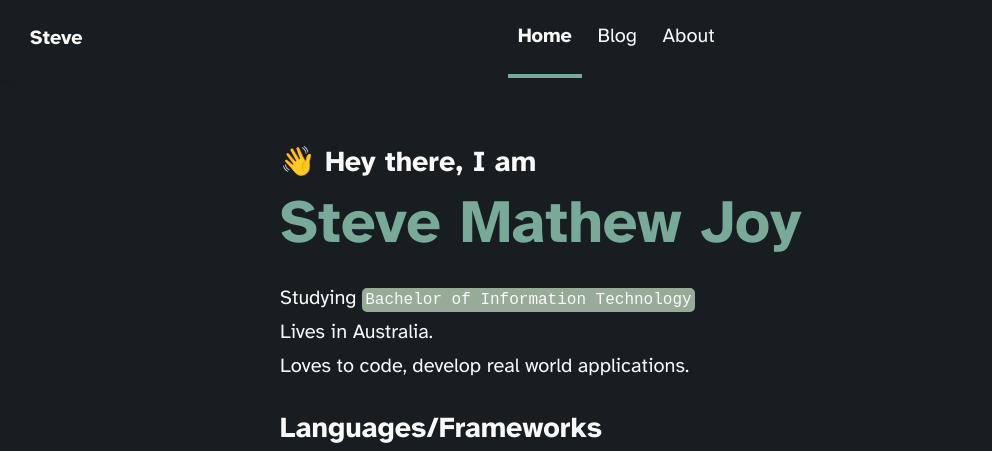
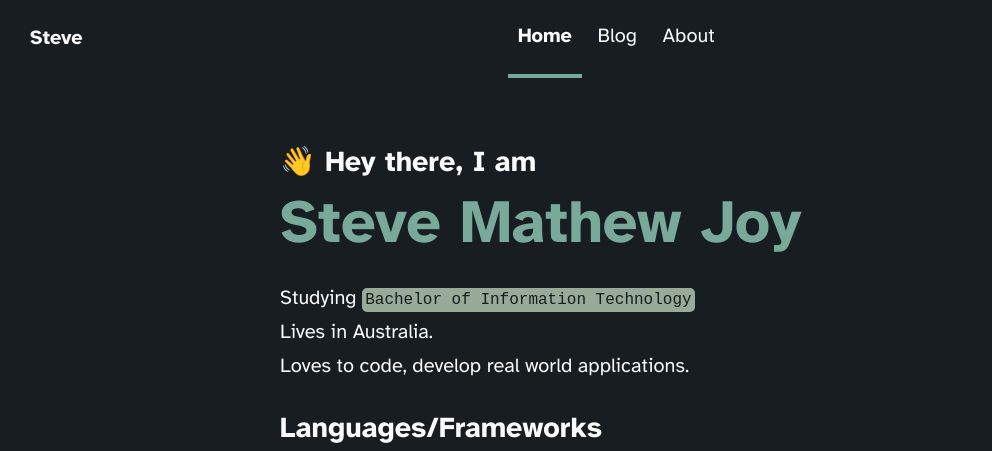
Before and after one commit to RaySlash/rayslash.me, an Astro site: page / in a window 1280 px wide. Shown: the top 451 px of the page, without its empty margins (0-992 px from the left). Built offline with nearby package versions, Linux system fonts and the light colour scheme; Astro itself is replaced by a stand-in of ours.

Commit message:
index: update color for code blocks

```diff
--- a/src/pages/index.astro
+++ b/src/pages/index.astro
@@ -62,6 +62,7 @@ import { Icon } from 'astro-icon/components';
 <style>
 	code {
 		background-color: var(--accent-dark);
+		color: rgb(var(--black));
 	}
 
 	h1 {
```
